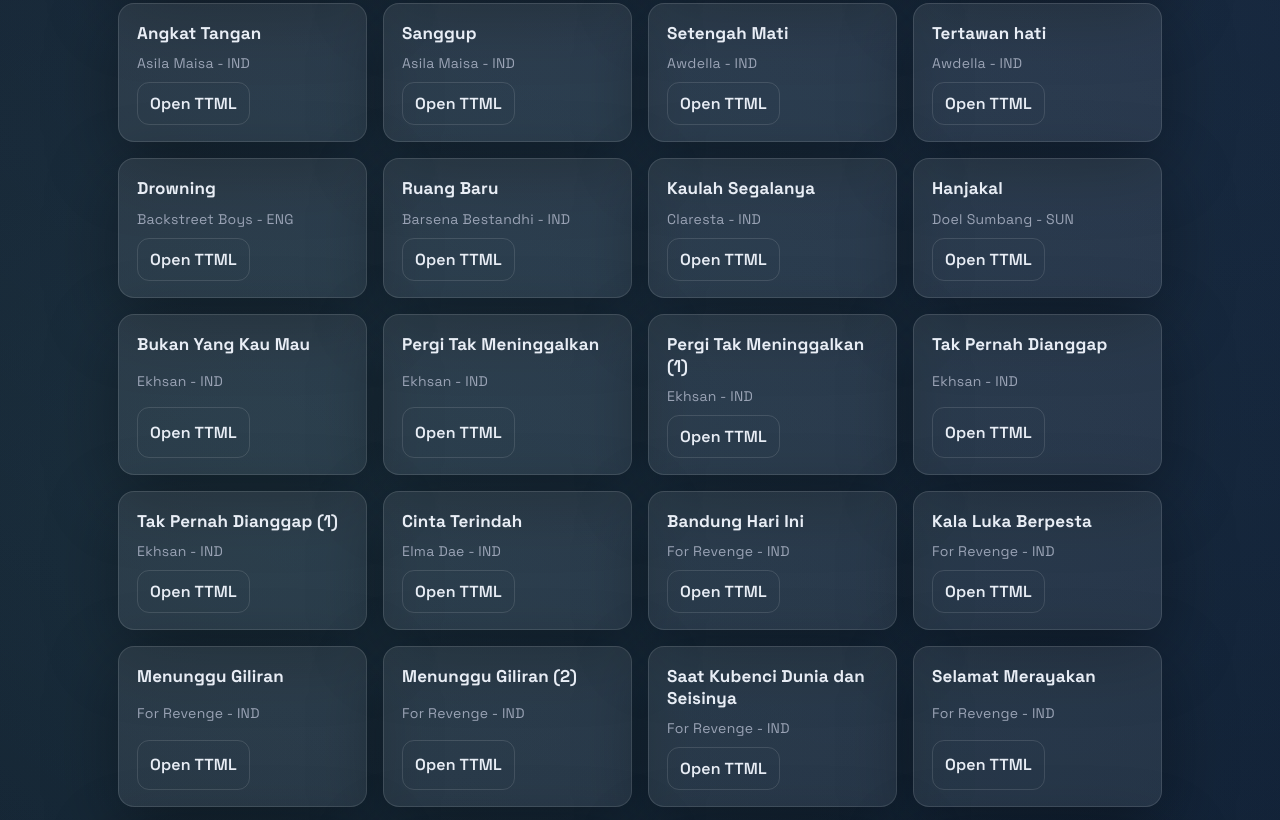
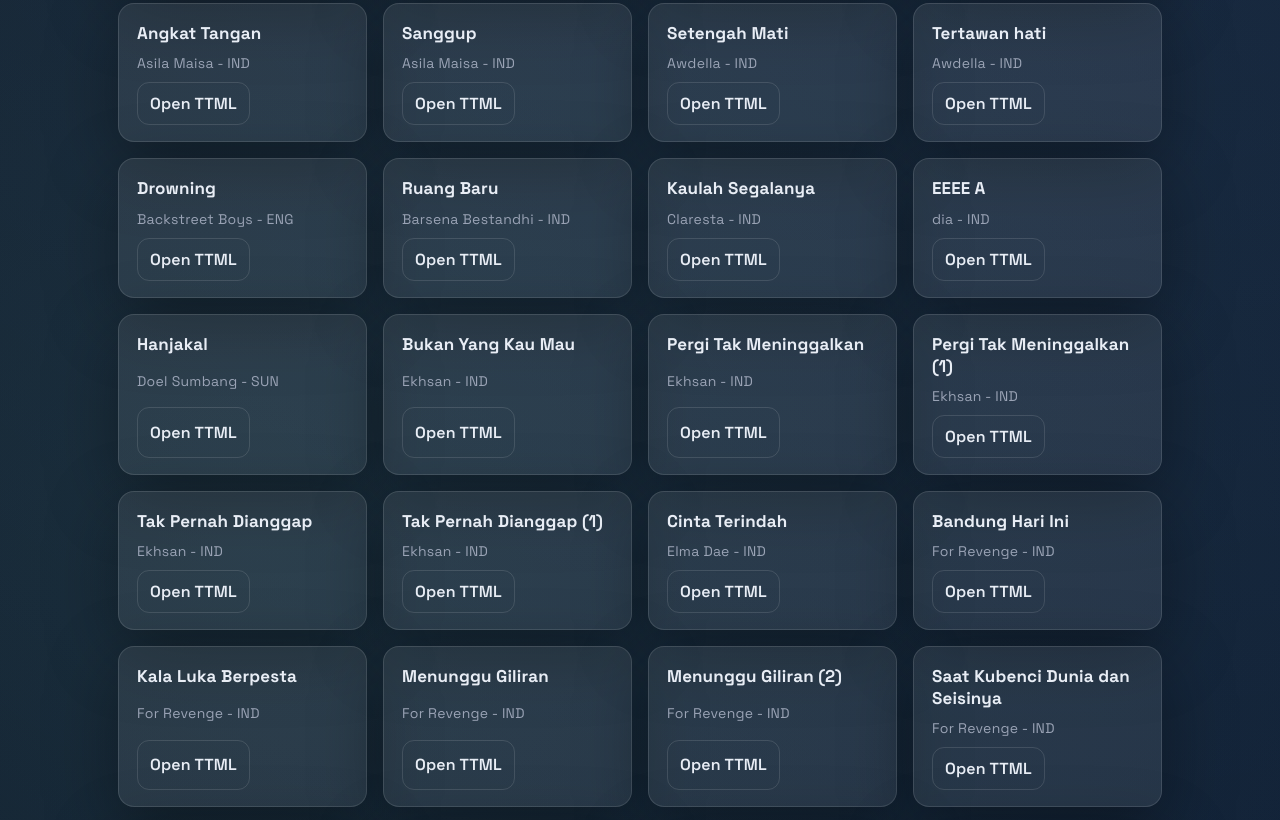
Before and after one commit to ianz56/lyrics-ttml, a plain HTML site: page index.html in a window 1280 px wide. Shown: the part 762-1582 px from the top of the page. Drawn offline with Linux system fonts and the light colour scheme.

Commit message:
feat: Add new lyric entries and implement cache busting for index.json.

```diff
--- a/index.html
+++ b/index.html
@@ -119,7 +119,7 @@
 
     async function loadIndex() {
       try {
-        const res = await fetch('./index.json');
+        const res = await fetch('./index.json?v=' + Date.now());
         if (!res.ok) throw new Error('Failed to load index.json');
 
         const data = await res.json();
--- a/index.json
+++ b/index.json
@@ -346,6 +346,12 @@
     "title": "Kaulah Segalanya",
     "lang": "IND",
     "path": "./IND/Claresta - Kaulah Segalanya.ttml"
+  },
+  {
+    "artist": "dia",
+    "title": "EEEE A",
+    "lang": "IND",
+    "path": "./IND/dia - EEEE A.ttml"
   },
   {
     "artist": "Doel Sumbang",
@@ -726,6 +732,18 @@
     "path": "./IND/Putih Abu-Abu - Cinta.ttml"
   },
   {
+    "artist": "Rachel Grae",
+    "title": "It'll Be Okay",
+    "lang": "ENG",
+    "path": "./ENG/Rachel Grae - It'll Be Okay.ttml"
+  },
+  {
+    "artist": "Rachel Grae",
+    "title": "It'll Be Okay (Transalted)",
+    "lang": "ENG",
+    "path": "./ENG/Rachel Grae - It'll Be Okay (Transalted).ttml"
+  },
+  {
     "artist": "Raissa Ramadhani",
     "title": "Berjuang Sekali Lagi",
     "lang": "IND",
```
